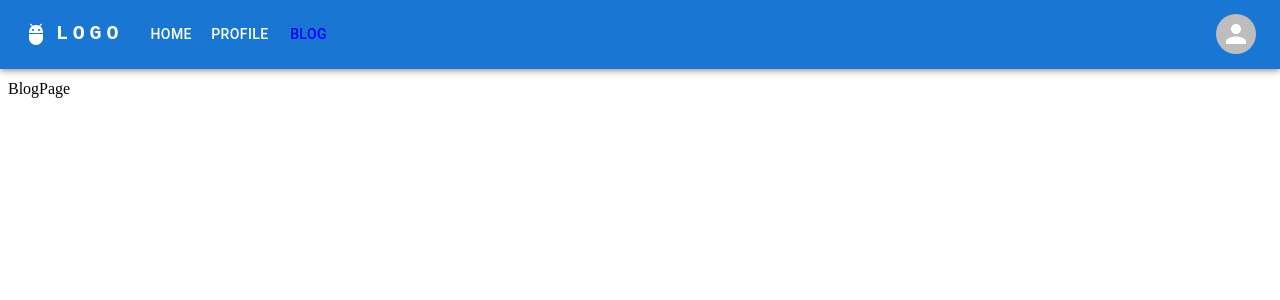
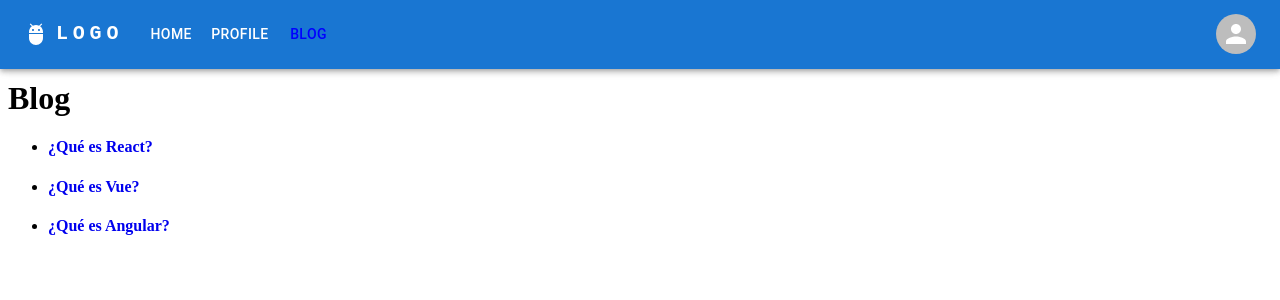
Before and after one commit to JuanErcole/RouterApp, a React (Vite) app: page /#/blog in a window 1280 px wide. Shown: the top 300 px of the page. Built offline with nearby package versions, Linux system fonts and the light colour scheme.

Commit message:
add use params

```diff
--- a/src/App.jsx
+++ b/src/App.jsx
@@ -5,6 +5,7 @@ import { BlogPage } from './pages/BlogPage'
 import { NotFound } from './pages/NotFound'
 import { MenuNav } from './pages/MenuNav'
 import { PageContainer } from './components/PageContainer'
+import { BlogPost } from './components/BlogPost'
 
 
 function App() {
@@ -17,6 +18,7 @@ function App() {
         <Routes>
           <Route path="/" element={<HomePage />} />
           <Route path="/blog" element={<BlogPage />} />
+          <Route path="/blog/:slug" element={<BlogPost />} />
           <Route path="/profile" element={<ProfilePage />} />
           <Route path="*" element={<NotFound />} />
         </Routes>
--- /dev/null
+++ b/src/assets/blogData.js
@@ -0,0 +1,22 @@
+const blogdata = [
+  {
+    title: '¿Qué es React?',
+    slug: 'que-es-react',
+    content: 'React es el mejor framework de JavaScript.',
+    author: 'juandc',
+  },
+  {
+    title: '¿Qué es Vue?',
+    slug: 'que-es-vue',
+    content: 'Vue es el mejor framework de JavaScript.',
+    author: 'diannerd',
+  },
+  {
+    title: '¿Qué es Angular?',
+    slug: 'que-es-angular',
+    content: 'Angular es el mejor framework de JavaScript.',
+    author: 'nicobytes',
+  }
+];
+
+export { blogdata };
--- /dev/null
+++ b/src/components/BlogLink.jsx
@@ -0,0 +1,14 @@
+import React from 'react'
+import { Link } from 'react-router-dom'
+
+export const BlogLink = ({ post }) => {
+  return (
+
+    <li>
+      <Link to={`/blog/${post.slug}`} >
+        <h4>{post.title}</h4>
+      </Link>
+    </li>
+
+  )
+}
--- /dev/null
+++ b/src/components/BlogPost.jsx
@@ -0,0 +1,18 @@
+import React from 'react'
+import { useParams } from 'react-router-dom'
+import { blogdata } from '../assets/blogData';
+
+export const BlogPost = () => {
+
+  const { slug } = useParams();
+
+  const post = blogdata.find( p => p.slug === slug)
+
+  console.log(slug);
+
+  return (
+    <h2>
+      {post.title}
+    </h2>
+  )
+}
--- a/src/pages/BlogPage.jsx
+++ b/src/pages/BlogPage.jsx
@@ -1,7 +1,19 @@
 import React from 'react'
+import { BlogLink } from '../components/BlogLink'
+import { blogdata } from '../assets/blogData'
 
 export const BlogPage = () => {
   return (
-    <div>BlogPage</div>
+    <div>
+      <h1>Blog</h1>
+
+      <ul>
+        {
+          blogdata.map(post => (
+            <BlogLink key={post.title} post={post}/>
+          ))
+        }
+      </ul>
+    </div>
   )
 }
```
